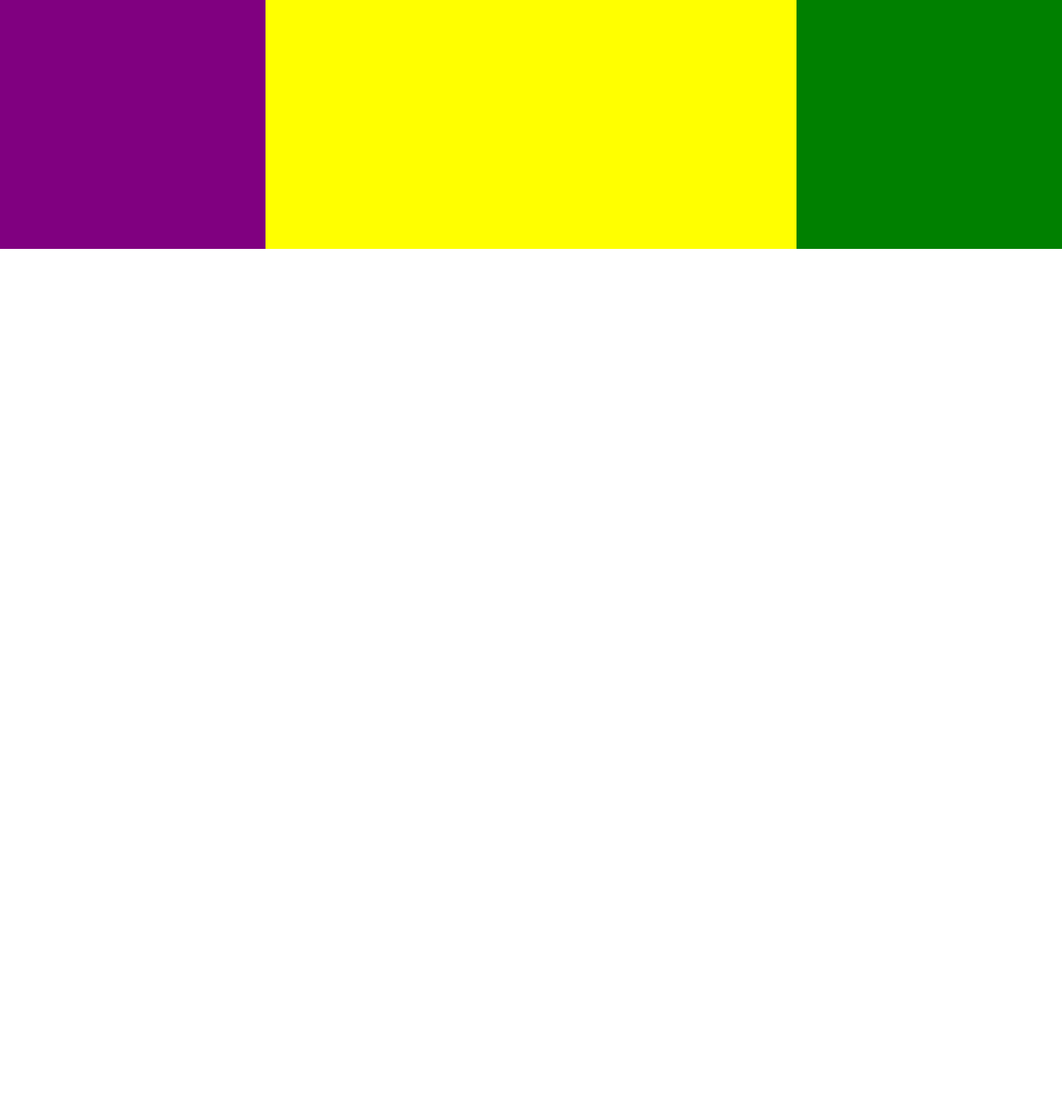
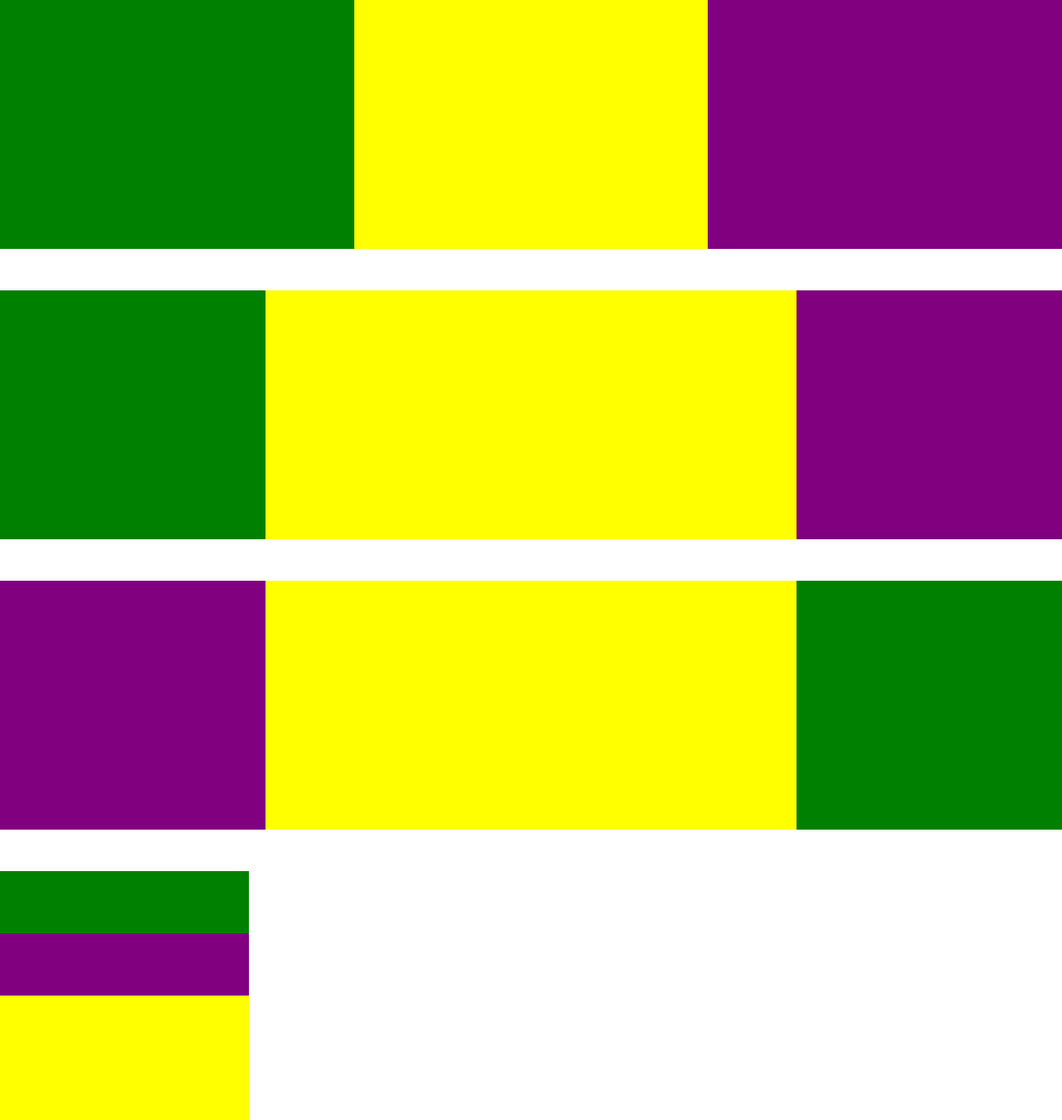
Before and after one commit to jaydendeveloper/gyalog_patrik_20240909, a plain HTML site: page index.html in a window 1280 px wide. Shown: the whole page at 83% size. Before the commit the page ends 800 px from the top, so only its background shows below. Drawn offline with Linux system fonts and the light colour scheme.

Commit message:
Refaktor

```diff
--- a/feladat1.css
+++ b/feladat1.css
@@ -7,22 +7,22 @@ body{
     width: 100vw;
     height: 100vh;
 }
-.container{
+.container1{
     display: flex;
     flex-direction: row;
     height: 300px;
     width: 100%;
 }
 
-.d1{
+.container1 > .d1{
     background-color: green;
     flex: 1;
 }
-.d2{
+.container1 > .d2{
     background-color: yellow;
     flex: 1;
 }
-.d3{
+.container1 > .d3{
     background-color: purple;
     flex: 1;
 }
--- a/index.html
+++ b/index.html
@@ -4,10 +4,25 @@
     <meta charset="UTF-8">
     <meta name="viewport" content="width=device-width, initial-scale=1.0">
     <title>Document</title>
-    <link rel="stylesheet" href="./feladat3.css">
+    <link rel="stylesheet" href="./style.css">
 </head>
 <body>
-    <div class="container">
+    <div class="container1">
+        <div class="d1"></div>
+        <div class="d2"></div>
+        <div class="d3"></div>
+    </div>
+    <div class="container2">
+        <div class="d1"></div>
+        <div class="d2"></div>
+        <div class="d3"></div>
+    </div>
+    <div class="container3">
+        <div class="d1"></div>
+        <div class="d2"></div>
+        <div class="d3"></div>
+    </div>
+    <div class="container4">
         <div class="d1"></div>
         <div class="d2"></div>
         <div class="d3"></div>
--- /dev/null
+++ b/style.css
@@ -0,0 +1,94 @@
+* {
+    margin: 0;
+    padding: 0;
+}
+
+body{
+    width: 100vw;
+    height: 100vh;
+}
+.container1{
+    display: flex;
+    flex-direction: row;
+    height: 300px;
+    width: 100%;
+    margin-bottom: 50px;
+}
+
+.container1 > .d1{
+    background-color: green;
+    flex: 1;
+}
+.container1 > .d2{
+    background-color: yellow;
+    flex: 1;
+}
+.container1 > .d3{
+    background-color: purple;
+    flex: 1;
+}
+
+.container2{
+    display: flex;
+    flex-direction: row;
+    height: 300px;
+    width: 100%;
+    margin-bottom: 50px;
+}
+.container2 > .d1{
+    background-color: green;
+    flex: 1;
+}
+.container2 > .d2{
+    background-color: yellow;
+    flex: 2;
+}
+.container2 > .d3{
+    background-color: purple;
+    flex: 1;
+}
+
+.container3{
+    display: flex;
+    flex-direction: row-reverse;
+    height: 300px;
+    width: 100%;
+    margin-bottom: 50px;
+}
+
+.container3 > .d1{
+    background-color: green;
+    flex: 1;
+}
+
+.container3 > .d2{
+    background-color: yellow;
+    flex: 2;
+}
+
+.container3 > .d3{
+    background-color: purple;
+    flex: 1;
+}
+
+.container4{
+    display: flex;
+    flex-direction: column;
+    height: 300px;
+    width: 300px;
+}
+.container4 > .d1{
+    background-color: green;
+    flex: 1;
+    order: 1;
+}
+.container4 > .d2{
+    background-color: yellow;
+    flex: 2;
+    order: 3;
+}
+.container4  >.d3{
+    background-color: purple;
+    flex: 1;
+    order: 2;
+}
```
